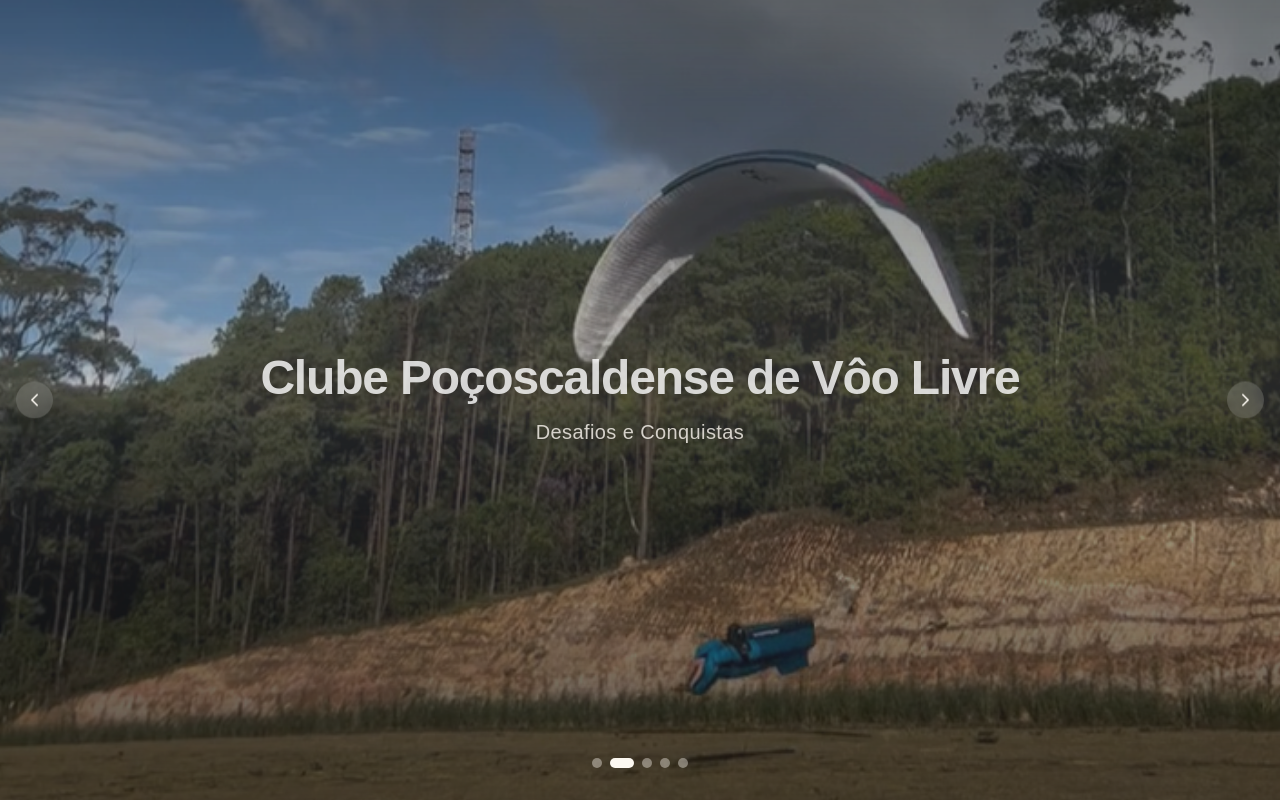
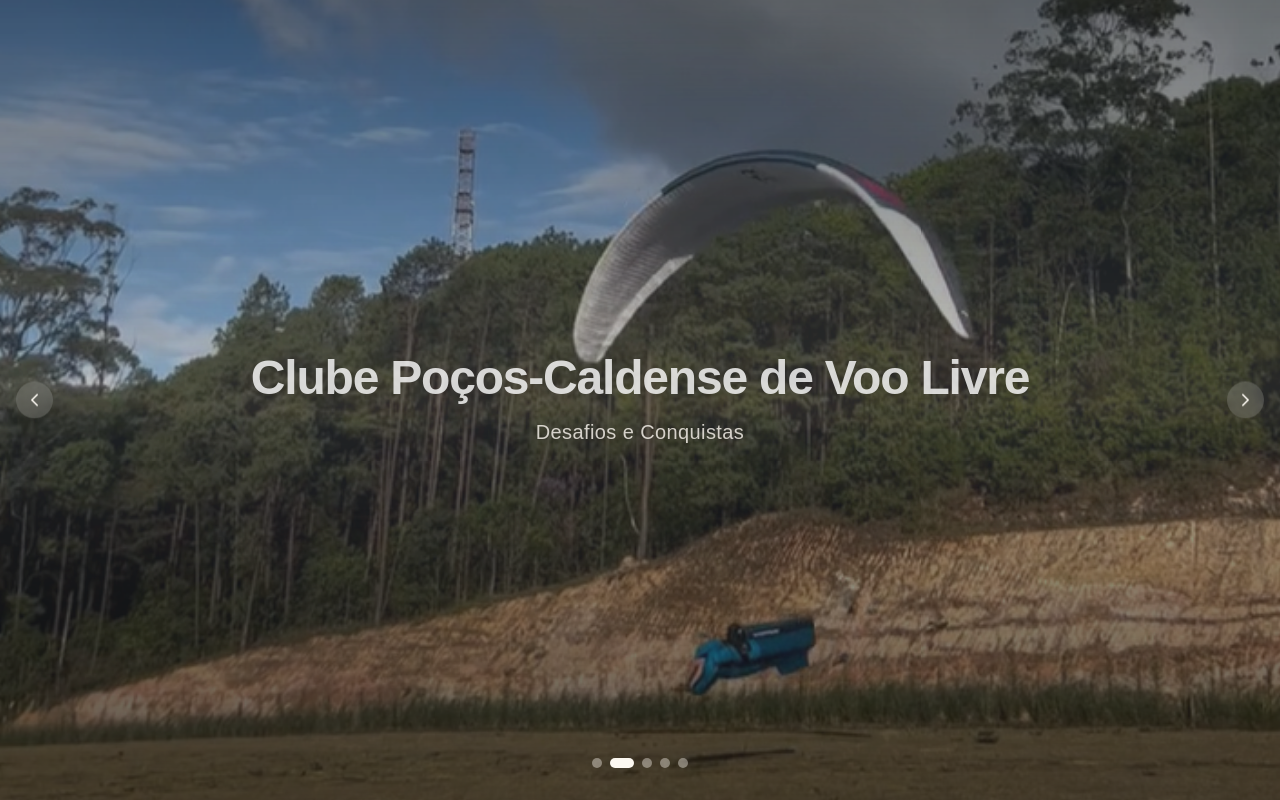
Before and after one commit to cpvl-pocos/cpvl-spa, a React (Vite) app: page /hero in a window 1280 px wide. Built offline with nearby package versions, Linux system fonts and the light colour scheme.

Commit message:
seo: fix heading structure and correct image alt description

```diff
--- a/src/components/Hero/Hero.component.tsx
+++ b/src/components/Hero/Hero.component.tsx
@@ -43,12 +43,12 @@ export const Hero = () => {
       </div>
 
       <div className="absolute inset-0 flex flex-col items-center justify-center text-center px-4 pointer-events-none">
-        <h4 className="text-2xl sm:text-3xl md:text-4xl lg:text-5xl font-heading font-black text-white/80 tracking-tight mb-4 drop-shadow-lg">
-          Clube Poçoscaldense de Vôo Livre
-        </h4>
-        <h1 className="text-lg sm:text-xl text-primary-foreground/80 font-body max-w-2xl drop-shadow">
+        <h1 className="text-2xl sm:text-3xl md:text-4xl lg:text-5xl font-heading font-black text-white/80 tracking-tight mb-4 drop-shadow-lg">
+          Clube Poços-Caldense de Voo Livre
+        </h1>
+        <h2 className="text-lg sm:text-xl text-primary-foreground/80 font-body max-w-2xl drop-shadow">
           Desafios e Conquistas
-        </h1>
+        </h2>
       </div>
 
       {/* Nav arrows */}
--- a/src/components/Historia/Historia.component.tsx
+++ b/src/components/Historia/Historia.component.tsx
@@ -59,7 +59,7 @@ export const Historia = () => {
               <div className="my-12">
                 <img
                   src={bainaoImage}
-                  alt="Diretoria CPVL 2024-2025"
+                  alt="Piloto de voo livre decolando ao sul de Poços de Caldas"
                   className="rounded-xl shadow-lg w-full max-h-80 object-cover"
                 />
               </div>
```
